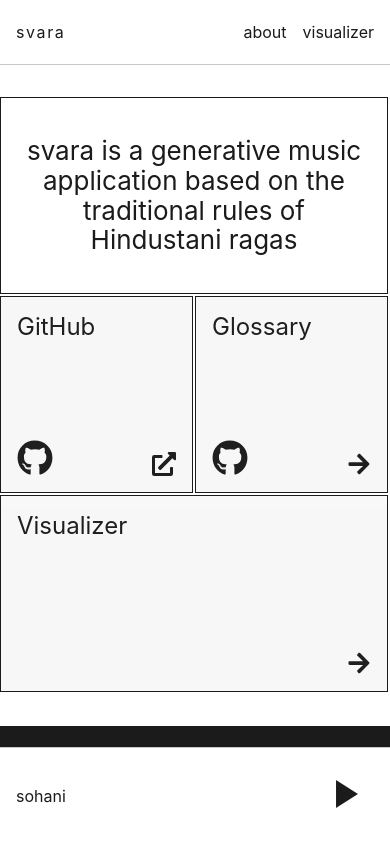
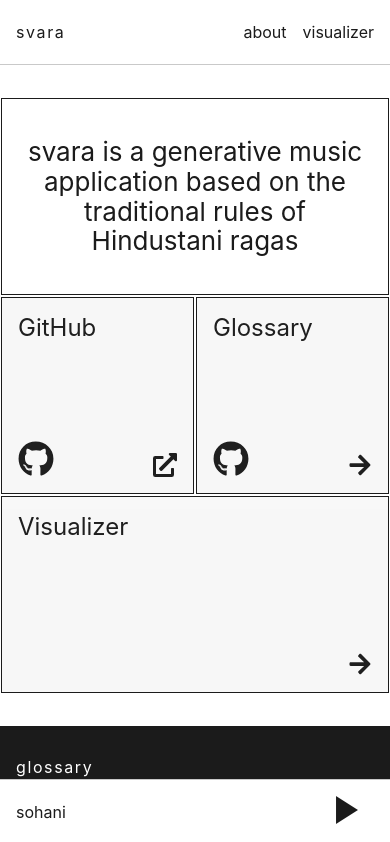
Before and after one commit to ryantoddgarza/svara, a React app: page /home in a window 390 px wide. Shown: the top 842 px of the page. Built offline with nearby package versions, Linux system fonts and the light colour scheme; the HTML template or start-up script is replaced by a standard one; what random-js would draw is missing.

Commit message:
Style player and grid module
- Reduce mobile player height
- Compensate page padding for new player heights
- Fix grid module margin

```diff
--- a/src/styles/components/_grid-module.scss
+++ b/src/styles/components/_grid-module.scss
@@ -3,7 +3,7 @@
 
   &__card {
     font-size: 1.5rem;
-    margin: 0 0.125rem 0.125rem 0;
+    margin: 1px;
     background: $theme-color-base;
     border: 1px solid $theme-color-base-ink;
 
--- a/src/styles/components/_home.scss
+++ b/src/styles/components/_home.scss
@@ -1,3 +1,6 @@
 .home {
-  padding: 0 0 96px 0;
+  padding: 0 0 $player-height--mobile 0;
+  @include breakpoint('from-tablet') {
+    padding: 0 0 $player-height--desktop 0;
+  }
 }
--- a/src/styles/components/_player.scss
+++ b/src/styles/components/_player.scss
@@ -10,10 +10,11 @@
     display: grid;
     grid-template-columns: 5fr 1fr;
     grid-template-areas: 'start center';
-    height: $player-height;
+    height: $player-height--mobile;
     @include breakpoint('from-tablet') {
       grid-template-columns: 1fr 2fr 1fr;
       grid-template-areas: 'start center end';
+      height: $player-height--desktop;
     }
   }
 
--- a/src/styles/components/_visualizer.scss
+++ b/src/styles/components/_visualizer.scss
@@ -1,7 +1,10 @@
 .visualizer {
   position: relative;
   display: flex;
-  height: calc(100vh - #{$navbar-height} - #{$player-height});
+  height: calc(100vh - #{$navbar-height} - #{$player-height--mobile});
+  @include breakpoint('from-tablet') {
+    height: calc(100vh - #{$navbar-height} - #{$player-height--desktop});
+  }
 
   &__analyzer {
     width: fit-content;
--- a/src/styles/helpers/_variables.scss
+++ b/src/styles/helpers/_variables.scss
@@ -1,2 +1,3 @@
 $navbar-height: 4rem;
-$player-height: 6rem;
+$player-height--mobile: 4rem;
+$player-height--desktop: 6rem;
```
